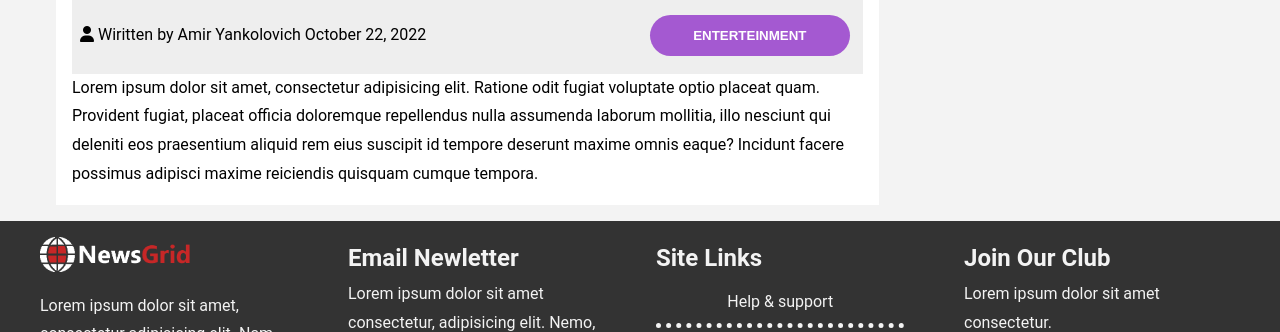
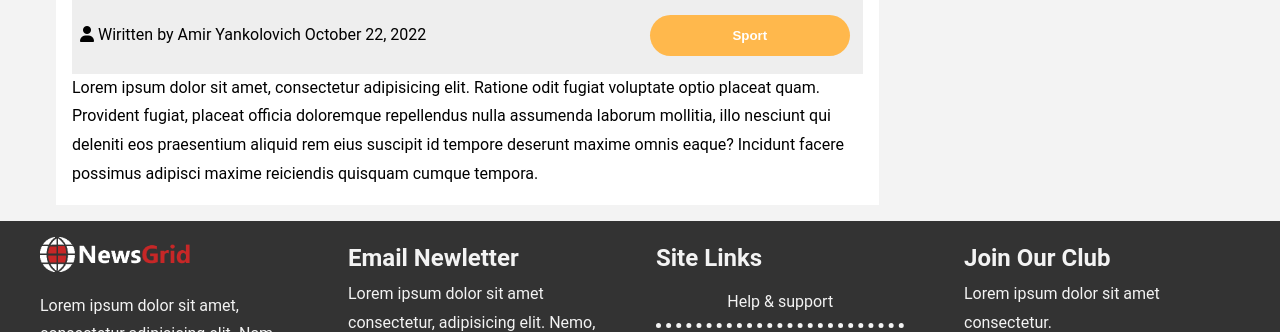
Before and after one commit to Amir2210/Newsgrid, a plain HTML site: page article2.html in a window 1280 px wide. Shown: the part 768-1100 px from the top of the page. Drawn offline with Linux system fonts and the light colour scheme.

Commit message:
ypdated article main button

```diff
--- a/article2.html
+++ b/article2.html
@@ -38,7 +38,7 @@
         <h1>Lorem ipsum dolor sit amet</h1>
         <div class="wiritten">
           <p><i class="fa-solid fa-user"></i> Wiritten by Amir Yankolovich October 22, 2022</p>
-          <a href="#"><button class="btn btn-purple">ENTERTEINMENT</button></a>
+          <a href="#"><button class="btn btn-orange">Sport</button></a>
         </div>
         <P>Lorem ipsum dolor sit amet, consectetur adipisicing elit. Ratione odit fugiat voluptate optio placeat quam.
           Provident fugiat, placeat officia doloremque repellendus nulla assumenda laborum mollitia, illo nesciunt qui
```
Also changed, not shown: article3.html (+1 -1 lines), article4.html (+1 -1 lines), article5.html (+1 -1 lines), article6.html (+1 -1 lines).
